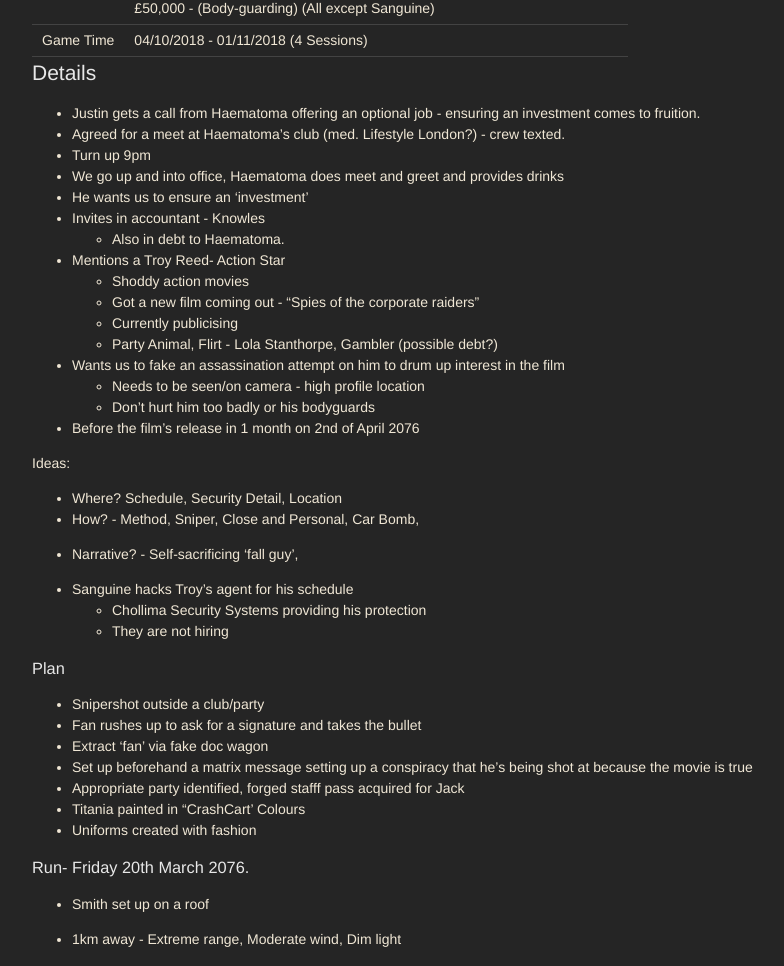
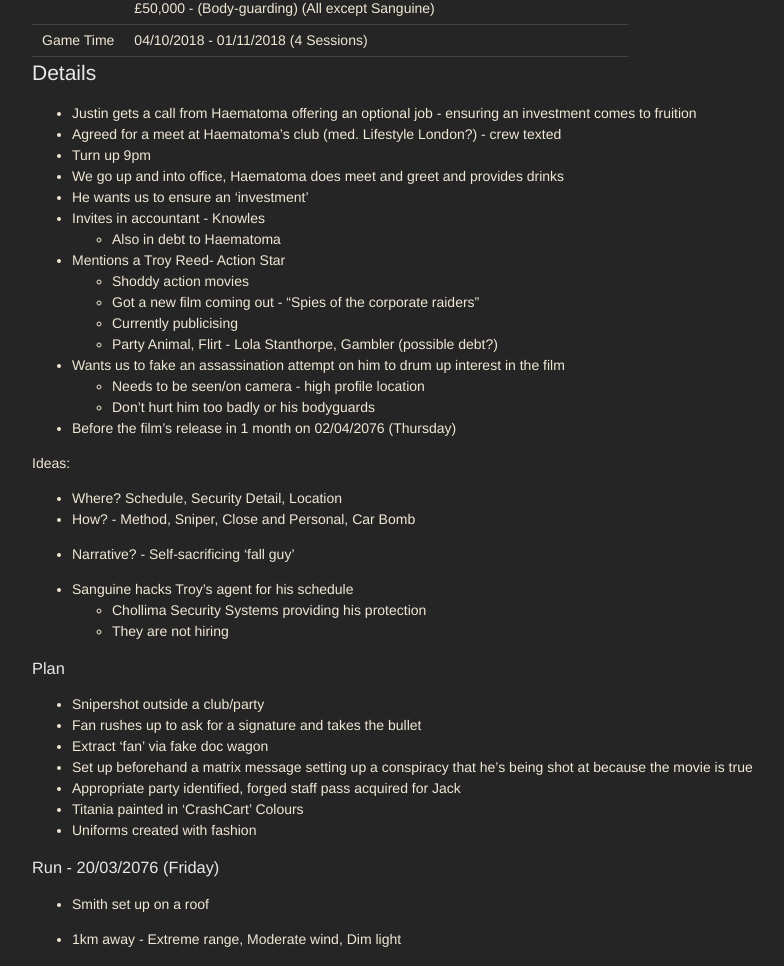
Before and after one commit to Anomandarist/Shadowrun-UK, a Jekyll site: the page built from AdventureLog/PuttingOnAShow.md, in a window 1280 px wide and 1400 px high. Shown: the part 375-1341 px from the top of the window, without its empty margins (68-852 px from the left). Built offline with Jekyll 4.4.1, drawn with Linux system fonts in a browser that asks for light colours; some of the changed text lies outside the part shown.

Commit message:
Adventure Log: Putting on a Show: Formatting and Typos

```diff
--- a/AdventureLog/PuttingOnAShow.md
+++ b/AdventureLog/PuttingOnAShow.md
@@ -10,58 +10,57 @@ title: Putting on a Show
 | Meet      | 15/03/2076 (Sunday)                                                          |
 | Legwork   | 16/03/2076 (Monday) - 21/03/2076 (Saturday) - Initial Fake Assassination Run |
 |           | 22/03/2076 (Sunday) - 02/04/2076 (Thursday) - Body-guarding                  |
-| Pay       | £70,000 + £15,000 - (Assassination)                                            |
-|           | £50,000 - (Body-guarding) (All except Sanguine)                                |
+| Pay       | £70,000 + £15,000 - (Assassination)                                          |
+|           | £50,000 - (Body-guarding) (All except Sanguine)                              |
 | Game Time | 04/10/2018 - 01/11/2018 (4 Sessions)                                         |
 
 ## Details
 
-- Justin gets a call from Haematoma offering an optional job - ensuring an investment comes to fruition.
-- Agreed for a meet at Haematoma’s club (med. Lifestyle London?) - crew texted.
+- Justin gets a call from Haematoma offering an optional job - ensuring an investment comes to fruition
+- Agreed for a meet at Haematoma’s club (med. Lifestyle London?) - crew texted
 - Turn up 9pm
 - We go up and into office, Haematoma does meet and greet and provides drinks
 - He wants us to ensure an ‘investment’
 - Invites in accountant - Knowles
-	- Also in debt to Haematoma.
+	- Also in debt to Haematoma
 - Mentions a Troy Reed- Action Star
 	- Shoddy action movies
-	- Got a new film coming out - "Spies of the corporate raiders"
+	- Got a new film coming out - “Spies of the corporate raiders"
 	- Currently publicising
 	- Party Animal, Flirt - Lola Stanthorpe, Gambler (possible debt?)
-
 
 - Wants us to fake an assassination attempt on him to drum up interest in the film
 	- Needs to be seen/on camera - high profile location
 	- Don’t hurt him too badly or his bodyguards
 
-- Before the film's release in 1 month on 2nd of April 2076
+- Before the film's release in 1 month on 02/04/2076 (Thursday)
 
 Ideas:
 - Where? Schedule, Security Detail, Location
-- How? - Method, Sniper, Close and Personal, Car Bomb,
-- Narrative? - Self-sacrificing ‘fall guy’,
+- How? - Method, Sniper, Close and Personal, Car Bomb
+- Narrative? - Self-sacrificing ‘fall guy’
 
 - Sanguine hacks Troy’s agent for his schedule
 	- Chollima Security Systems providing his protection
 	- They are not hiring
 
 ### Plan
+
 - Snipershot outside a club/party
 - Fan rushes up to ask for a signature and takes the bullet
 - Extract ‘fan’ via fake doc wagon
 - Set up beforehand a matrix message setting up a conspiracy that he’s being shot at because the movie is true
-- Appropriate party identified, forged stafff pass acquired for Jack
-- Titania painted in “CrashCart’ Colours
+- Appropriate party identified, forged staff pass acquired for Jack
+- Titania painted in ‘CrashCart’ Colours
 - Uniforms created with fashion
 
-### Run- Friday 20th March 2076.
+### Run - 20/03/2076 (Friday)
 
 - Smith set up on a roof
 - 1km away - Extreme range, Moderate wind, Dim light
 
 - Jack infiltrates the hotel where the party is to be held as staff
 - Moves some bottles to a cloakroom
-
 
 - Troy arrives + Lola
 	- 1 bodyguard
@@ -74,7 +73,6 @@ After the Party:
 - Shot twice
 	- 1st by Smith - Gel round
 	- 2nd round, unknown shooter
-
 
 - Second shooter - several buildings along from Smith, inside
 - Smith sets off and starts disassembling rifle
@@ -97,21 +95,19 @@ After the Party:
 	- Shoots and kills other sniper as he exits the building
 	- Takes his picture, rifles through his pockets and dumps him in a bin
 
-
 - Jack’s spirit heals Vlad
 - We finish rolling Vlad up in the rug and Troy helps shove him in the back of the van, we drive off and wave goodbye to Troy.
 - Smith packs up rifle and leaves alley
-- We burn out in a direction most conducive to losing any tail. Gridguide off.
-- Haematoma messaged and advised to watch the news.
+- We burn out in a direction most conducive to losing any tail. Gridguide off
+- Haematoma messaged and advised to watch the news
 
-### 21/3/76
+### 21/03/76 (Saturday)
 - Assassination attempt is on the news
 - Commlink off shooter given to Sanguine
 	- Have been on the thread sanguine started
 	- Are some messages to others about the shooting plan
 	- Worked for Yuxa Tri-D Corp
 	- Entertainment corp, Were a possible merger for Horizon
-
 
 - Meeting with Haematoma that morning - driving from pub to club.
 	- Got into the club and into Haematoma’s office
@@ -160,7 +157,6 @@ Troy's Schedule:
 Dinner party 1
 In Hotel Mellow Season
 
-
 Sanguine:
 - Picked up by automated car
 - Windows blacked out
@@ -170,11 +166,10 @@ Sanguine:
 - Plotting some action against Haematoma
 - She doesn’t trust him, wants him to prove himself
 
-
 Film con
 - Troy at a meet and greet
 - Jack keeping watch on the queue
-- Vlad poisons Troy with laxatives- is forced to drink some himself
+- Vlad poisons Troy with laxatives - is forced to drink some himself
 
 - Panel
 	- Up on stage
@@ -187,8 +182,8 @@ Film con
 - 4 people stand up and draw weapons
 
 - Phantasm spell
- 	- Making some of them look like team members and some of the team look like us
-	- 'Jack’ punches Vlad with a meaty troll fist
+	- Making some of them look like team members and some of the team look like us
+	- ‘Jack’ punches Vlad with a meaty troll fist
 
 Exchange of fire
 2 down to SnS
```
Also changed, not shown: other parts of AdventureLog/PuttingOnAShow.md (+9 -8 lines).
